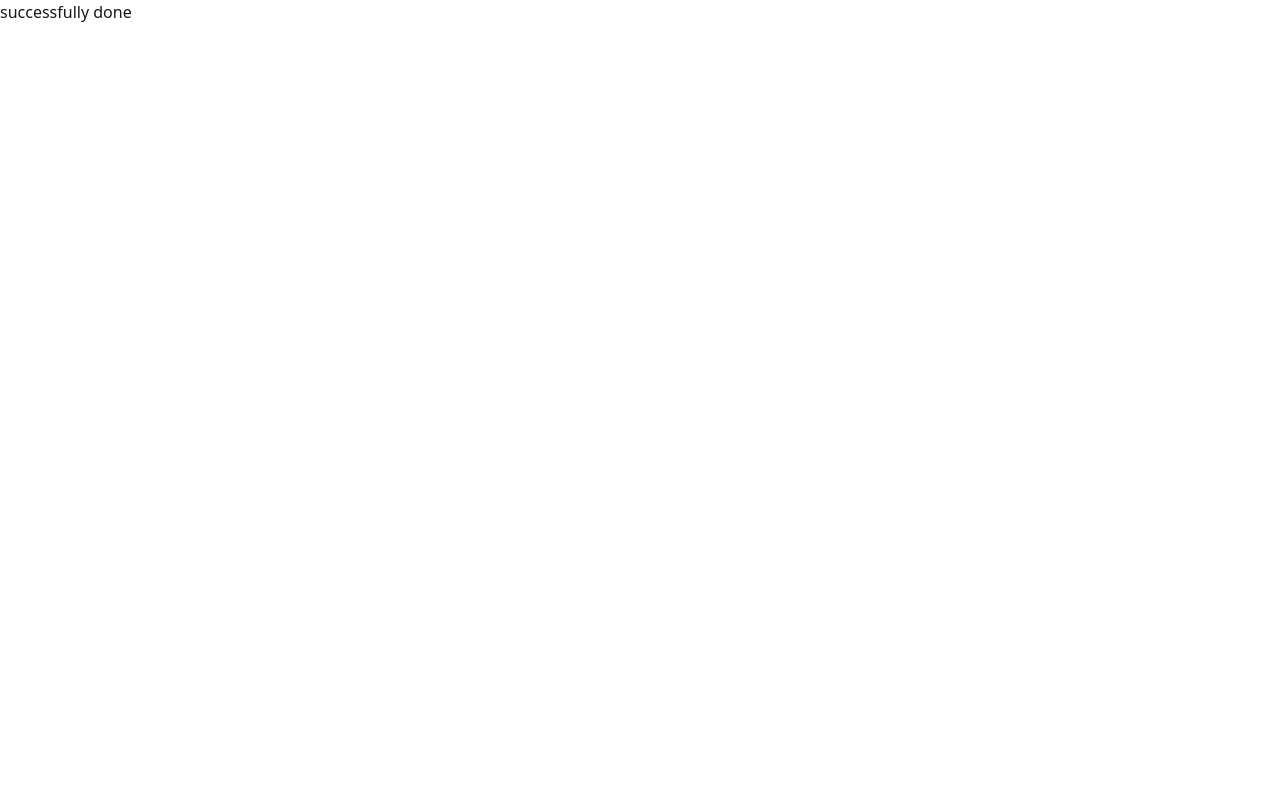
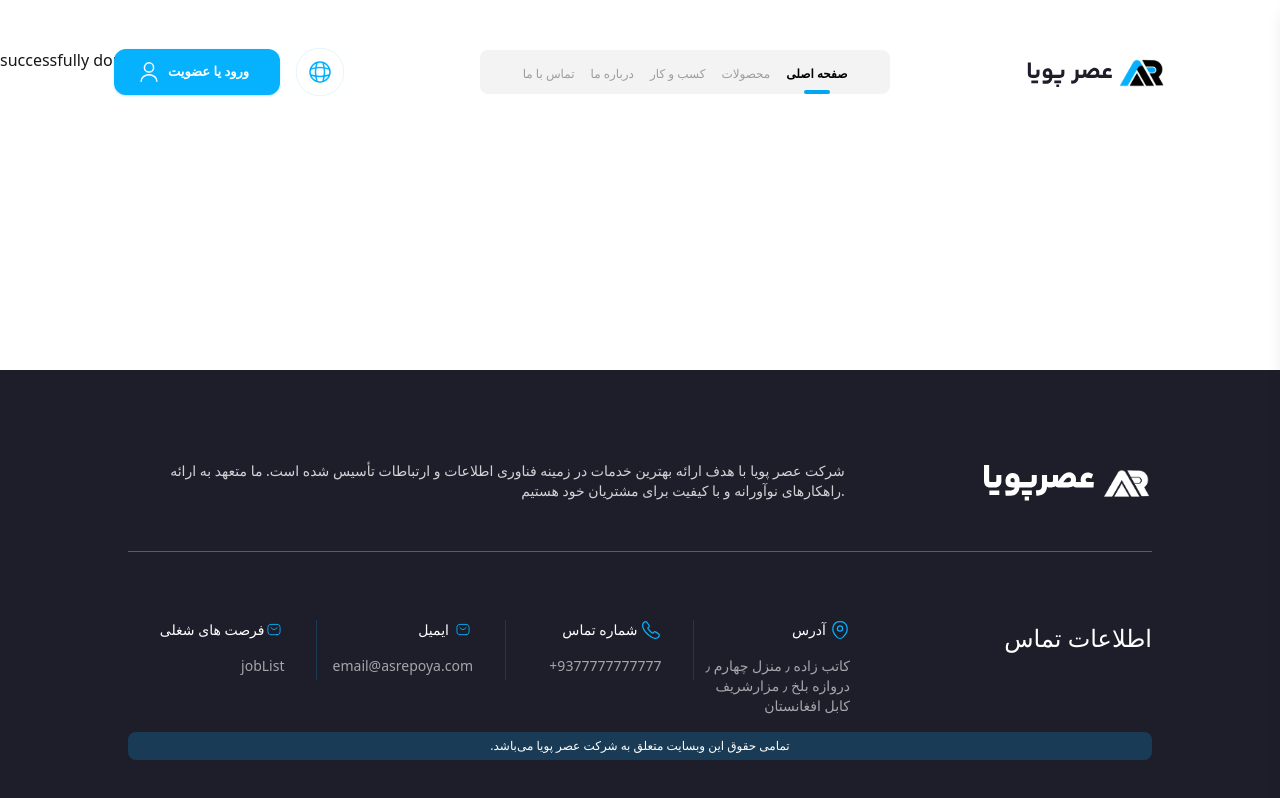
Before and after one commit to hussainsarwari/asre-poya-s, a Next.js app: page / in a window 1280 px wide. Built offline with nearby package versions, Linux system fonts and the light colour scheme.

Commit message:
clcd conected

```diff
--- a/app/layout.js
+++ b/app/layout.js
@@ -36,9 +36,9 @@ export default function RootLayout({ children }) {
         className={`${geistSans.variable} ${geistMono.variable} ${yekanBakh.variable} font-yekan antialiased min-h-screen flex flex-col`}
       >
         <LanguageProvider>
-          {/* <Header /> */}
+          <Header />
           <main className="grow">{children}</main>
-          {/* <Footer /> */}
+          <Footer />
         </LanguageProvider>
       </body>
     </html>
```
